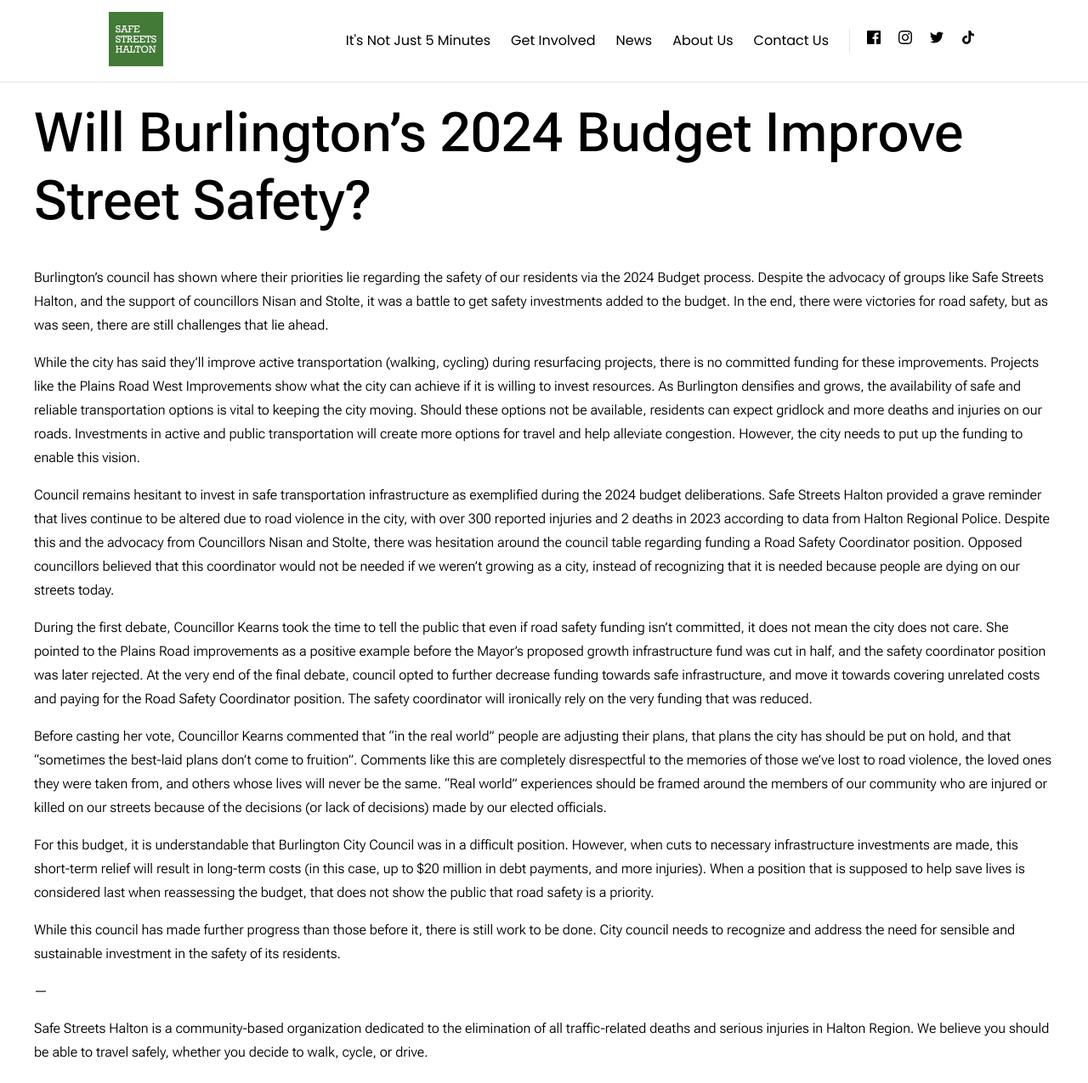
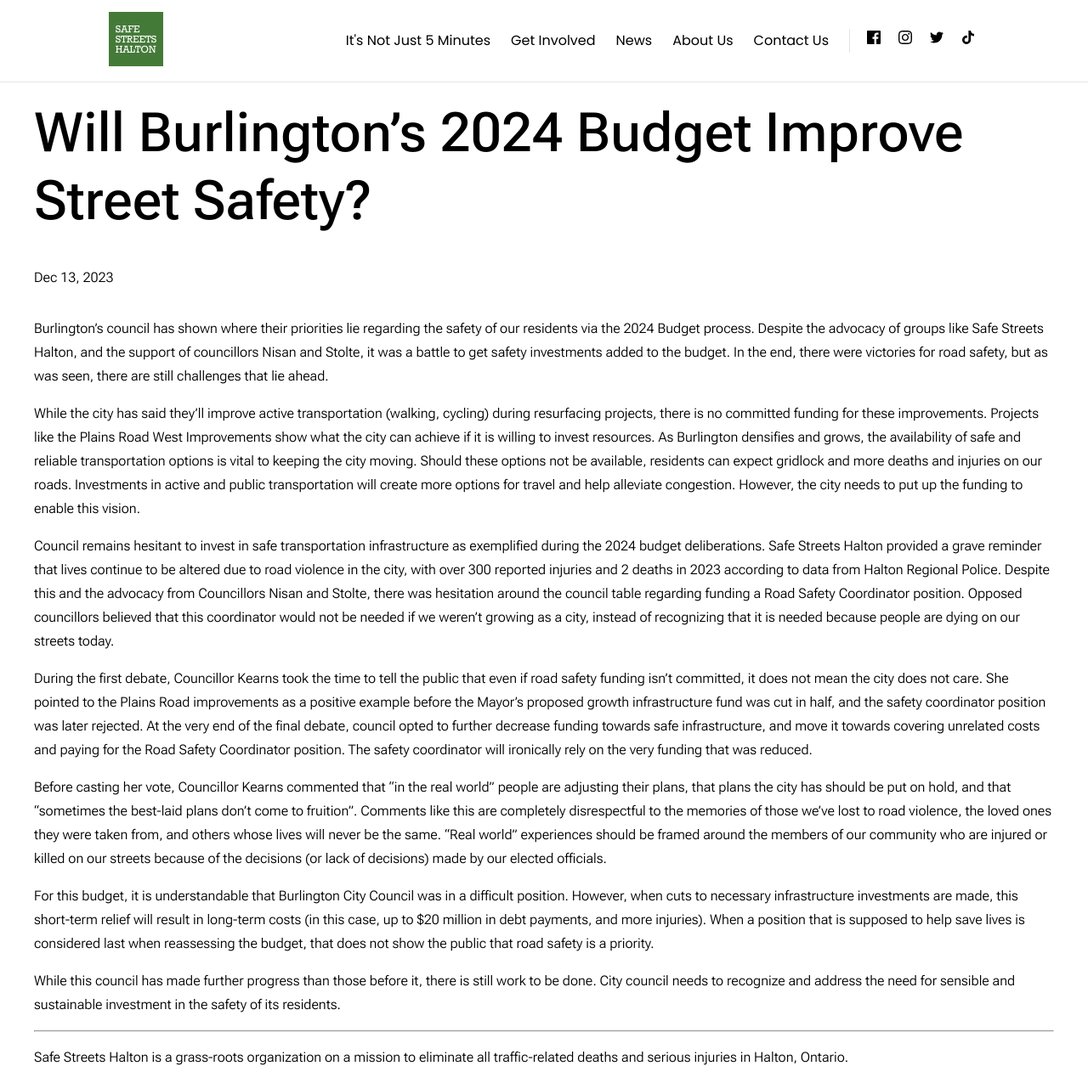
Before and after one commit to Safe-Streets-Halton/safe-streets-halton.github.io, a Jekyll site: the page built from _news/will-burlingtons-2024-budget-improve-street-safety.markdown, in a window 1280 px wide. Shown: the whole page at 85% size. Built offline with Jekyll 4.4.1, drawn with Linux system fonts in a browser that asks for light colours.

Commit message:
added description to the bottom of every post

```diff
--- a/_layouts/post.html
+++ b/_layouts/post.html
@@ -12,16 +12,22 @@ layout: base-layout
         {{ page.date | date: date_format }}
       </time>
       {%- if page.author -%}
-        • <span itemprop="author" itemscope itemtype="http://schema.org/Person"><span class="p-author h-card" itemprop="name">{{ page.author }}</span></span>
-      {%- endif -%}</p>
+      • <span itemprop="author" itemscope itemtype="http://schema.org/Person"><span class="p-author h-card"
+          itemprop="name">{{ page.author }}</span></span>
+      {%- endif -%}
+    </p>
   </header>
 
   <div class="post-content e-content" itemprop="articleBody">
     {{ content }}
+    <hr />
+    <p>
+     {{site.description}}
+    </p>
   </div>
 
   {%- if site.disqus.shortname -%}
-    {%- include disqus_comments.html -%}
+  {%- include disqus_comments.html -%}
   {%- endif -%}
 
   <a class="u-url" href="{{ page.url | relative_url }}" hidden></a>
--- a/_news/will-burlingtons-2024-budget-improve-street-safety.markdown
+++ b/_news/will-burlingtons-2024-budget-improve-street-safety.markdown
@@ -20,7 +20,3 @@ Before casting her vote, Councillor Kearns commented that “in the real world
 For this budget, it is understandable that Burlington City Council was in a difficult position. However, when cuts to necessary infrastructure investments are made, this short-term relief will result in long-term costs (in this case, up to $20 million in debt payments, and more injuries). When a position that is supposed to help save lives is considered last when reassessing the budget, that does not show the public that road safety is a priority.
 
 While this council has made further progress than those before it, there is still work to be done. City council needs to recognize and address the need for sensible and sustainable investment in the safety of its residents.
-
-—
-
-Safe Streets Halton is a community-based organization dedicated to the elimination of all traffic-related deaths and serious injuries in Halton Region. We believe you should be able to travel safely, whether you decide to walk, cycle, or drive.
```
Also changed, not shown: other parts of _news/will-burlingtons-2024-budget-improve-street-safety.markdown (+1 -1 lines).
